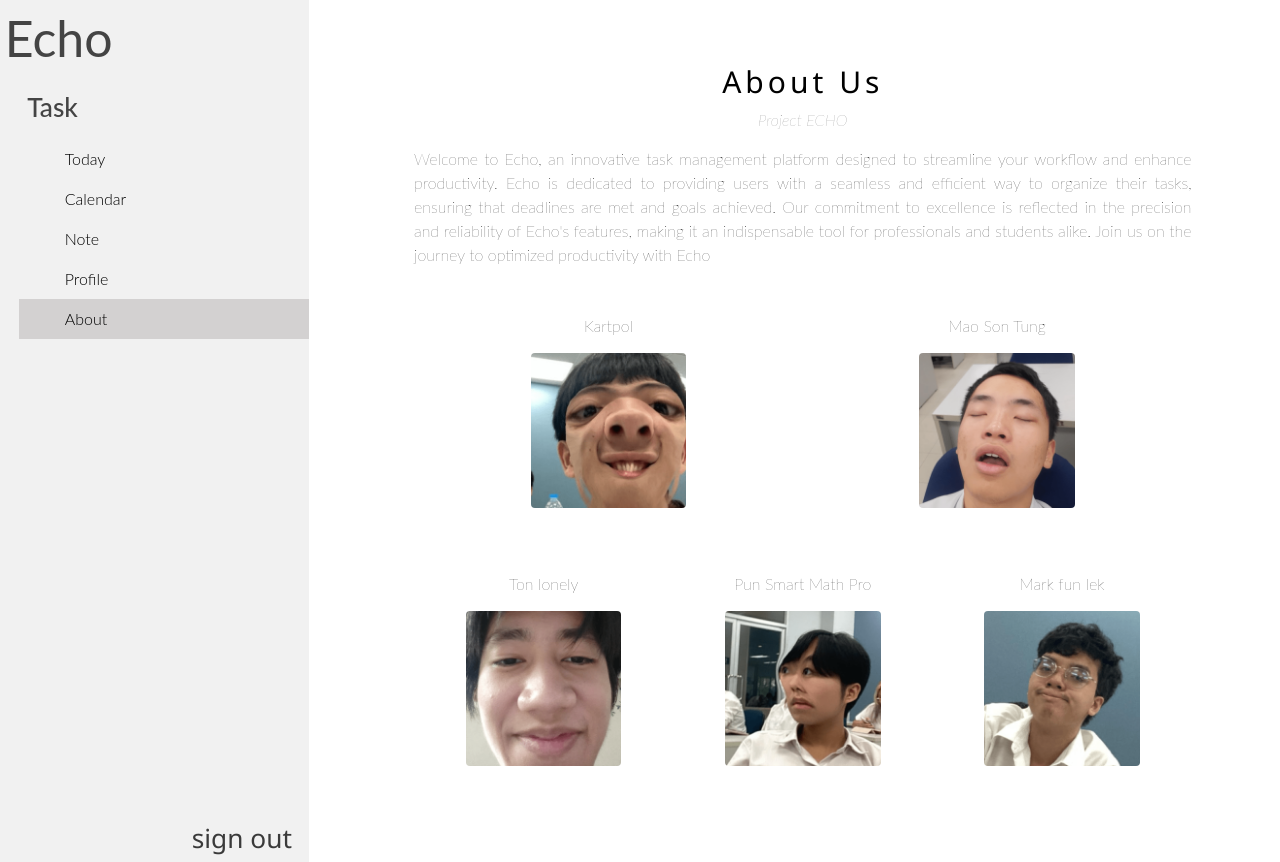
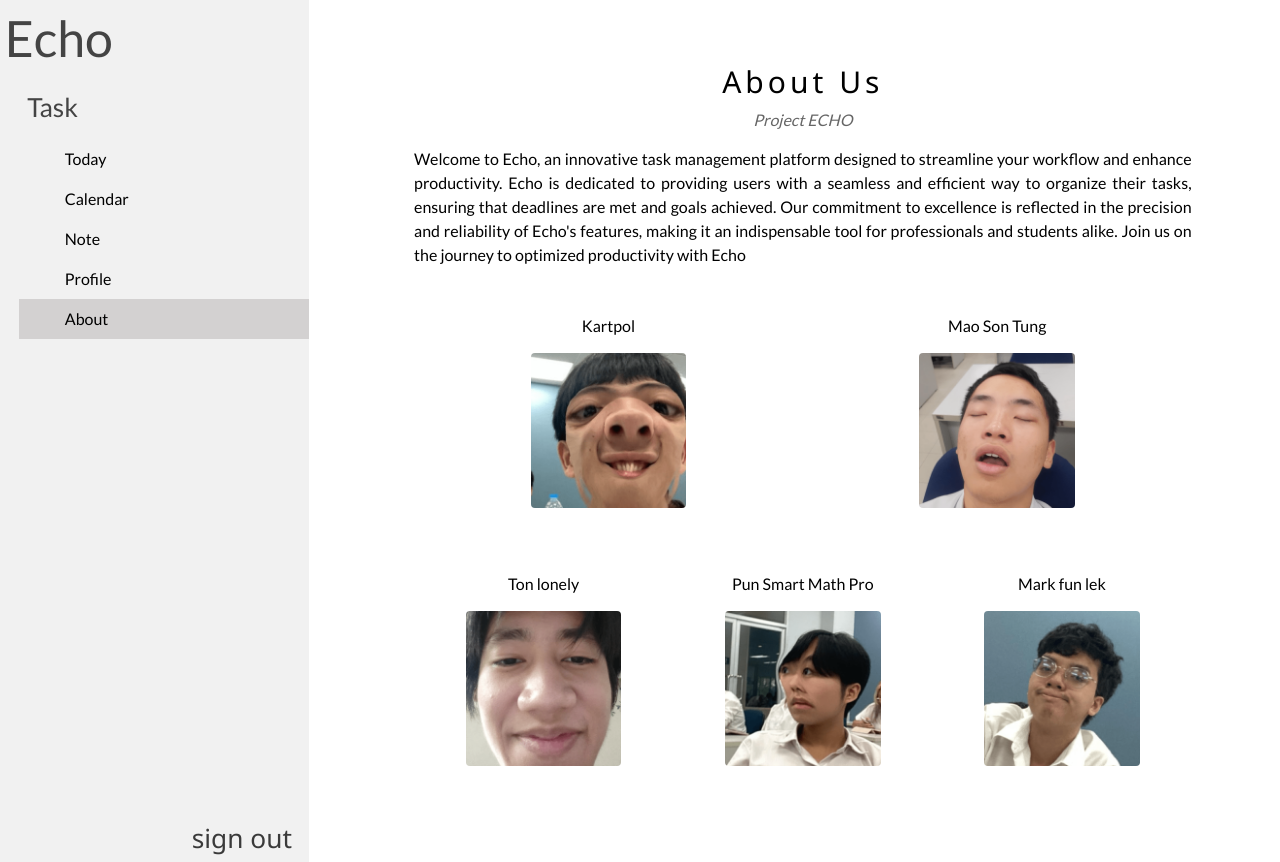
Before and after one commit to chalatphon/Echo, a Flask app: page /about in a window 1280 px wide. Run offline with Flask 3, Linux system fonts and the light colour scheme; a user stored in the database is signed in; some libraries are stand-ins or nearby versions.

Commit message:
fixed font problems

```diff
--- a/templates/about.html
+++ b/templates/about.html
@@ -6,6 +6,7 @@
     <meta name="viewport" content="width=device-width, initial-scale=1.0">
     <title>Echo</title>
     <link rel="stylesheet" href="https://www.w3schools.com/w3css/4/w3.css">
+    <link rel="stylesheet" href="https://fonts.googleapis.com/css?family=Lato">
     <link href="https://cdn.jsdelivr.net/npm/bootstrap@5.3.2/dist/css/bootstrap.min.css" rel="stylesheet"
         integrity="sha384-T3c6CoIi6uLrA9TneNEoa7RxnatzjcDSCmG1MXxSR1GAsXEV/Dwwykc2MPK8M2HN" crossorigin="anonymous">
     <link rel="stylesheet" href="../static/dash.css">
--- a/templates/calendar.html
+++ b/templates/calendar.html
@@ -6,6 +6,7 @@
     <meta name="viewport" content="width=device-width, initial-scale=1.0">
     <title>Echo</title>
     <link rel="stylesheet" href="https://www.w3schools.com/w3css/4/w3.css">
+    <link rel="stylesheet" href="https://fonts.googleapis.com/css?family=Lato">
     <link href="https://cdn.jsdelivr.net/npm/bootstrap@5.3.2/dist/css/bootstrap.min.css" rel="stylesheet"
         integrity="sha384-T3c6CoIi6uLrA9TneNEoa7RxnatzjcDSCmG1MXxSR1GAsXEV/Dwwykc2MPK8M2HN" crossorigin="anonymous">
     <link rel="stylesheet" href="../static/dash.css">
--- a/templates/dashboard.html
+++ b/templates/dashboard.html
@@ -6,6 +6,7 @@
     <meta name="viewport" content="width=device-width, initial-scale=1.0">
     <title>Echo</title>
     <link rel="stylesheet" href="https://www.w3schools.com/w3css/4/w3.css">
+    <link rel="stylesheet" href="https://fonts.googleapis.com/css?family=Lato">
     <link href="https://fonts.cdnfonts.com/css/inclusive-sans-2" rel="stylesheet">
     <link href="https://cdn.jsdelivr.net/npm/bootstrap@5.3.2/dist/css/bootstrap.min.css" rel="stylesheet"
         integrity="sha384-T3c6CoIi6uLrA9TneNEoa7RxnatzjcDSCmG1MXxSR1GAsXEV/Dwwykc2MPK8M2HN" crossorigin="anonymous">
--- a/templates/note.html
+++ b/templates/note.html
@@ -6,6 +6,7 @@
     <meta name="viewport" content="width=device-width, initial-scale=1.0">
     <title>note</title>
     <link rel="stylesheet" href="https://www.w3schools.com/w3css/4/w3.css">
+    <link rel="stylesheet" href="https://fonts.googleapis.com/css?family=Lato">
     <link href="https://cdn.jsdelivr.net/npm/bootstrap@5.3.2/dist/css/bootstrap.min.css" rel="stylesheet"
         integrity="sha384-T3c6CoIi6uLrA9TneNEoa7RxnatzjcDSCmG1MXxSR1GAsXEV/Dwwykc2MPK8M2HN" crossorigin="anonymous">
     <link rel="stylesheet" href="../static/dash.css">
--- a/templates/profile.html
+++ b/templates/profile.html
@@ -7,6 +7,7 @@
     <link rel="stylesheet" href="https://www.w3schools.com/w3css/4/w3.css">
     <link href="https://cdn.jsdelivr.net/npm/bootstrap@5.3.2/dist/css/bootstrap.min.css" rel="stylesheet"
         integrity="sha384-T3c6CoIi6uLrA9TneNEoa7RxnatzjcDSCmG1MXxSR1GAsXEV/Dwwykc2MPK8M2HN" crossorigin="anonymous">
+    <link rel="stylesheet" href="https://fonts.googleapis.com/css?family=Lato">
     <link rel="stylesheet" href="../static/dash.css">
     <title>Profile</title>
 </head>
```
